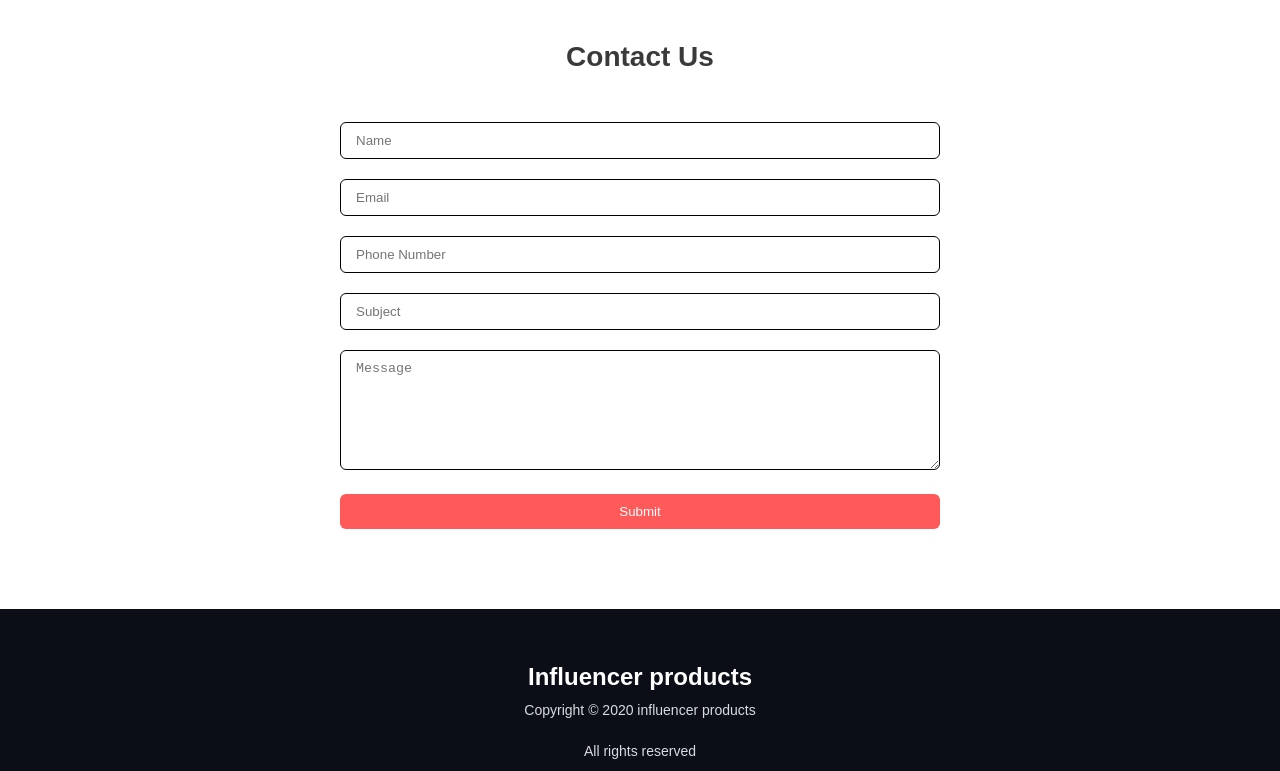
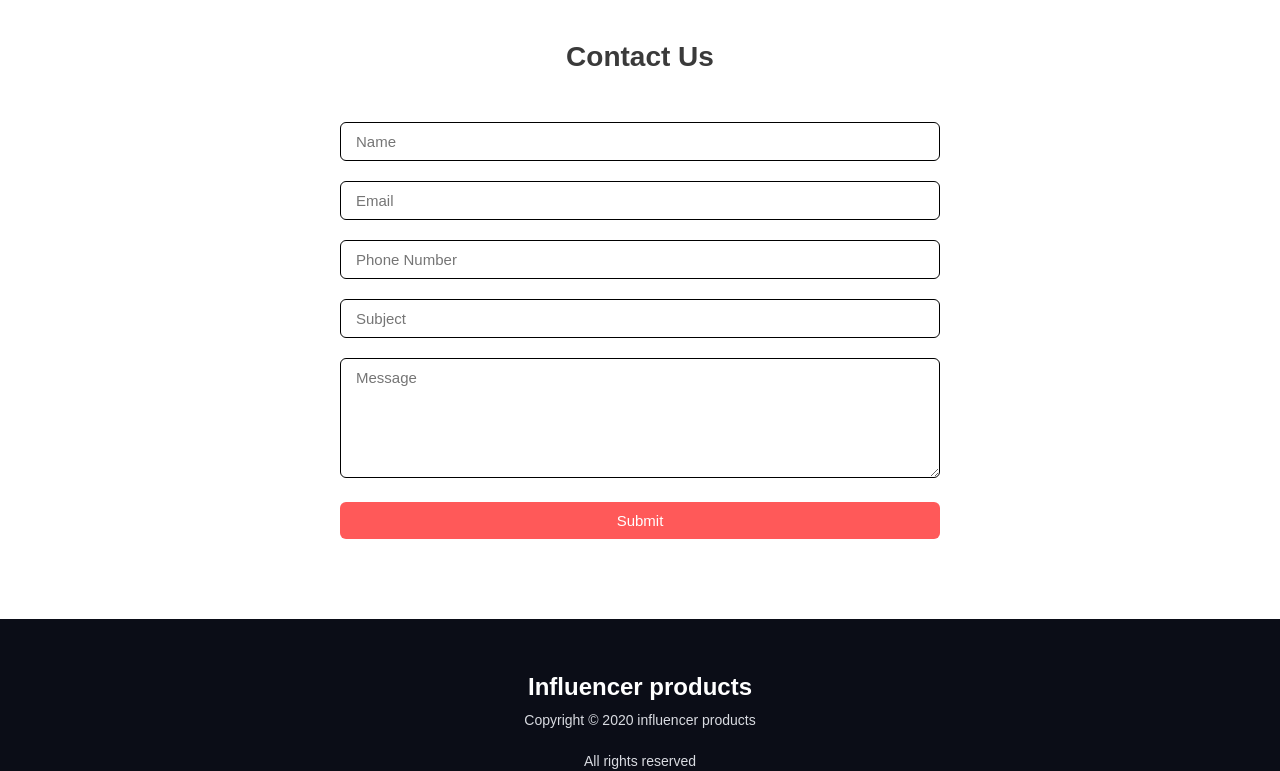
Before and after one commit to samparaniroy/assignment-2, a plain HTML site: page index.html in a window 1280 px wide. Shown: the part 3140-3911 px from the top of the page. Drawn offline with Linux system fonts and the light colour scheme.

Commit message:
update css

```diff
--- a/style.css
+++ b/style.css
@@ -247,7 +247,9 @@ span{
 	padding: 10px 15px;
 	border: 1px solid #000;
 	margin-bottom: 20px;
+    font-family: 'Poppins', sans-serif;
 	border-radius: 6px;
+    font-size: 15px;
 }
 .form-area textarea {
 	width: 100%;
@@ -256,6 +258,8 @@ span{
 	margin-bottom: 20px;
 	border-radius: 6px;
     height: 120px;
+    font-size: 15px;
+    font-family: 'Poppins', sans-serif;
 }
 .submit-button {
 	background: #FF5959;
```
